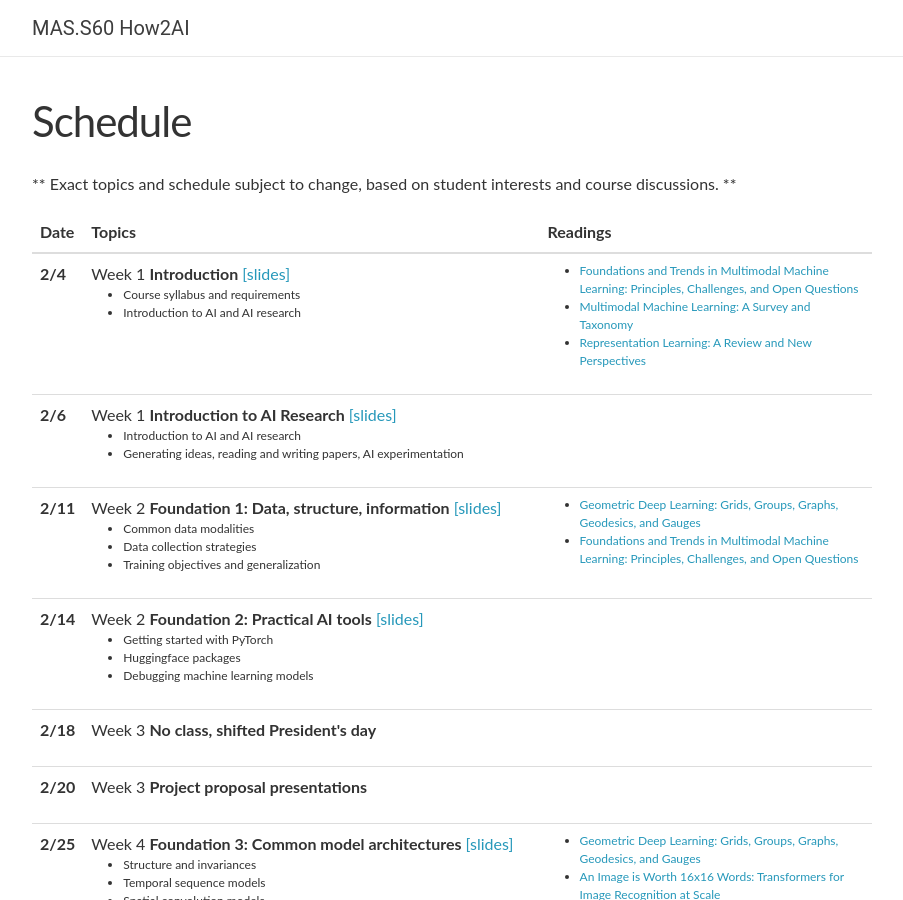
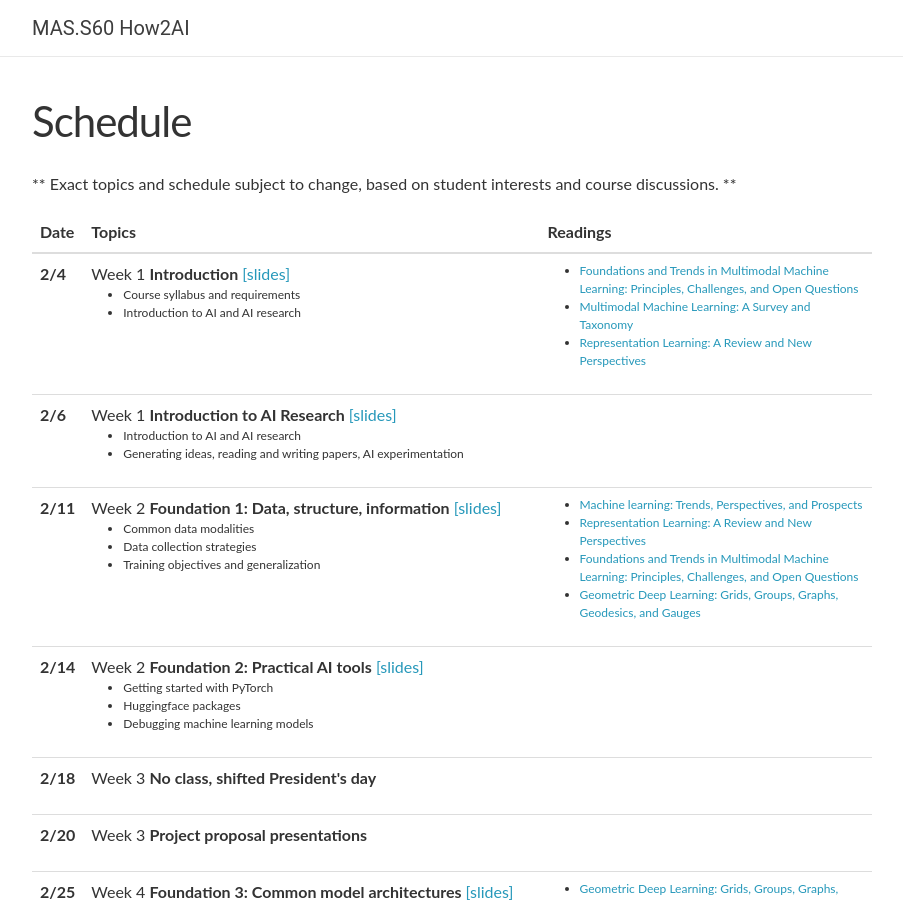
Before and after one commit to MIT-MI/how2ai-course, a Jekyll site: the page built from spring2025/_pages/schedule.md, in a window 1280 px wide and 900 px high. Shown: the whole window, without its empty margins (188-1091 px from the left). Built offline with Jekyll 4.4.1, drawn with Linux system fonts in a browser that asks for light colours; nearby versions of some CDN libraries; comment, search, counter and statistics services are not loaded.

Commit message:
Update lectures_2025.yml

```diff
--- a/_data/lectures_2025.yml
+++ b/_data/lectures_2025.yml
@@ -28,8 +28,10 @@
     - Data collection strategies <br/>
     - Training objectives and generalization
   readings:
+    - <a href="https://www.science.org/doi/abs/10.1126/science.aaa8415">Machine learning&#58; Trends, Perspectives, and Prospects</a> <br/>
+    - <a href="https://arxiv.org/abs/1206.5538">Representation Learning&#58; A Review and New Perspectives</a> <br/>
+    - <a href="https://arxiv.org/abs/2209.03430">Foundations and Trends in Multimodal Machine Learning&#58; Principles, Challenges, and Open Questions</a> <br/>
     - <a href="https://arxiv.org/abs/2104.13478">Geometric Deep Learning&#58; Grids, Groups, Graphs, Geodesics, and Gauges</a> <br/>
-    - <a href="https://arxiv.org/abs/2209.03430">Foundations and Trends in Multimodal Machine Learning&#58; Principles, Challenges, and Open Questions</a> <br/>
 
 - date: 2/14
   title: >
```
